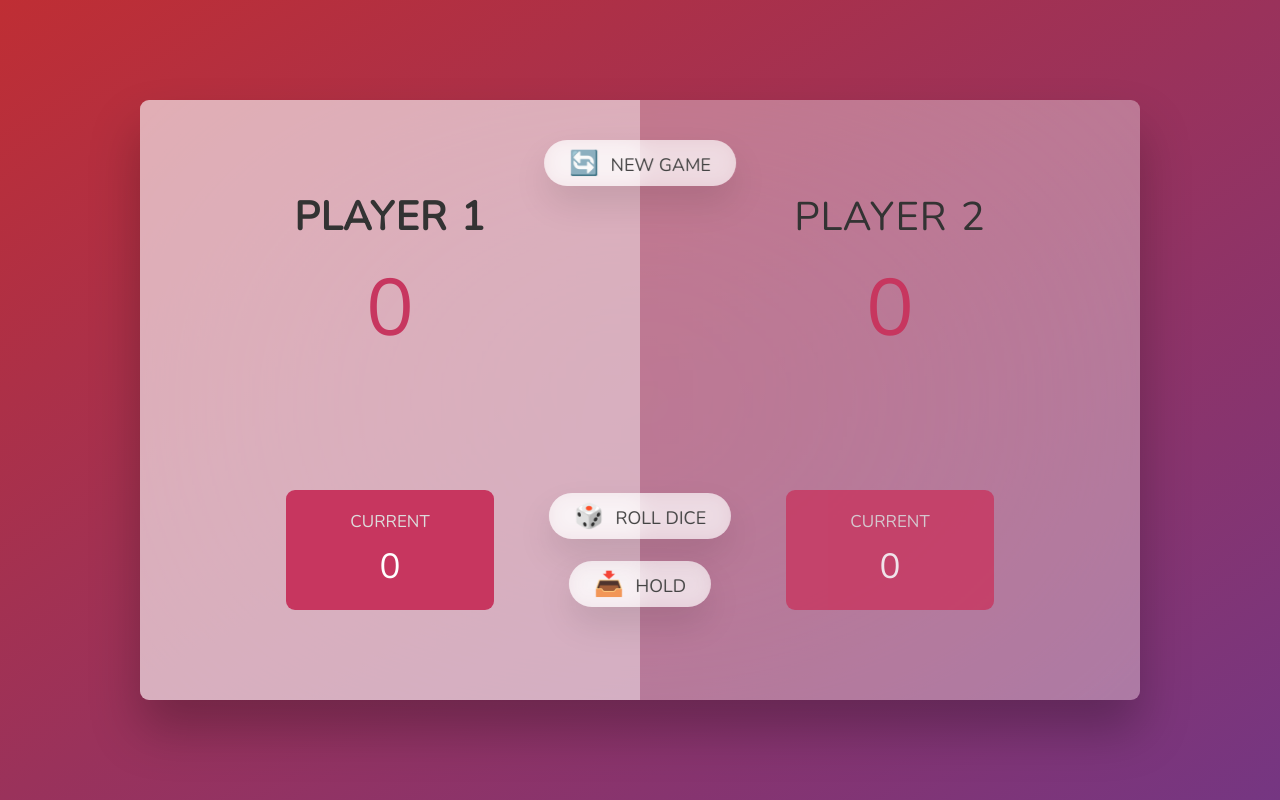
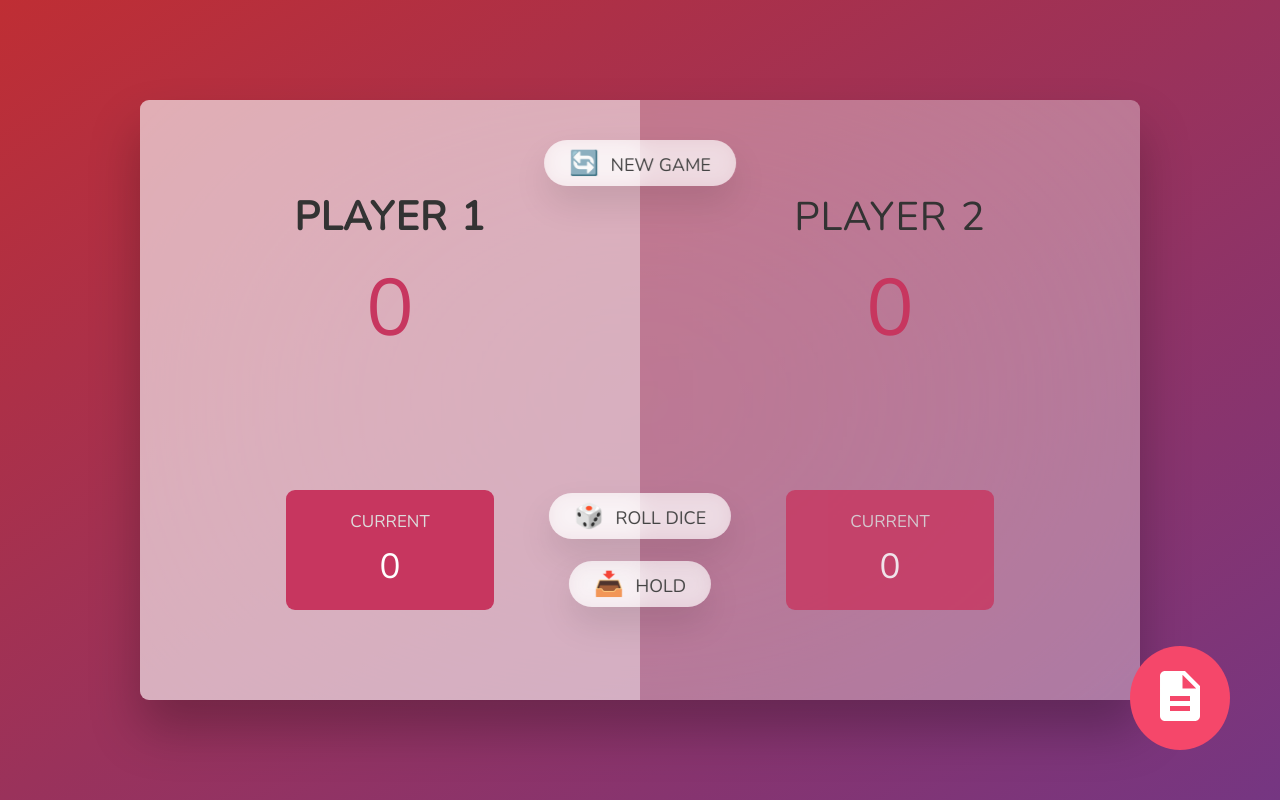
Before and after one commit to MehdiSajedi1/Dice-Game, a React (Create React App) app: page / in a window 1280 px wide. Built offline with nearby package versions, Linux system fonts and the light colour scheme.

Commit message:
Added rules icon & modal

```diff
--- a/src/App.css
+++ b/src/App.css
@@ -34,6 +34,12 @@ main {
   border-radius: 9px;
   overflow: hidden;
   display: flex;
+  transition: all 0.3s ease-out;
+}
+
+main.faded {
+  opacity: 0.15;
+  /* background-color: rgba(0, 0, 0, 0.2); */
 }
 
 .player {
@@ -169,3 +175,59 @@ main {
 .hidden {
   display: none;
 }
+
+.rules-container {
+  position: absolute;
+  bottom: 50px;
+  right: 50px;
+  padding: 20px;
+  cursor: pointer;
+  border-radius: 50%;
+  /* background-image: linear-gradient(to right, #753682 0%, #bf2e34 100%); */
+  background-color: #f5476a;
+}
+
+.rules {
+  width: 60px;
+  user-select: none;
+}
+
+.rules-modal {
+  position: absolute;
+  top: 50%;
+  left: 50%;
+  transform: translate(-50%, -50%);
+  transition: all 0.3s ease-out;
+  visibility: hidden;
+  opacity: 0;
+  border-radius: 20px;
+  color: white;
+  display: flex;
+  align-items: center;
+  flex-direction: column;
+  padding: 3rem;
+
+  width: 720px;
+  height: 496px;
+  background-color: #f5476a;
+}
+
+.rules-modal.deez {
+  visibility: visible;
+  opacity: 1;
+}
+
+.rules-modal h1 {
+  font-size: 48px;
+  text-transform: uppercase;
+}
+
+.rules-modal ul {
+  list-style: circle;
+  padding: 3rem;
+}
+
+.rules-modal li {
+  font-size: 26px;
+  margin-bottom: 10px;
+}
--- a/src/App.js
+++ b/src/App.js
@@ -1,10 +1,12 @@
-import React, { useEffect, useReducer } from 'react';
+import React, { useState, useEffect, useReducer } from 'react';
 import Player from './components/Player';
 import Dice from './components/Dice';
 import Button from './components/Button';
+import Rules from './components/Rules';
+import RulesModal from './components/RulesModal';
 import './App.css';
 
-const gamePoint = 30;
+const gamePoint = 100;
 
 const diceRoller = () => Math.floor(Math.random() * 6 + 1);
 
@@ -54,6 +56,7 @@ const reducer = (state, action) => {
 
 function App() {
   const [gameState, dispatch] = useReducer(reducer, initState);
+  const [showModal, setShowModal] = useState(false);
 
   useEffect(() => {
     if (gameState.currentRoll === 1) {
@@ -74,7 +77,8 @@ function App() {
   const newGame = () => dispatch({ type: 'RESET' });
 
   return (
-    <main className="App">
+    <>
+      <main className={showModal ? 'faded' : undefined}>
         <Player
           playerNum="1"
           score={gameState.score1}
@@ -96,6 +100,10 @@ function App() {
         <Button text="🎲 Roll Dice" className="btn--roll" onClick={rollDice} />
         <Button text="📥 Hold" className="btn--hold" onClick={hold} />
       </main>
+      <Rules showModal={showModal} setShowModal={setShowModal} />
+      {/* {showModal && <RulesModal />} */}
+      <RulesModal showModal={showModal} />
+    </>
   );
 }
 
--- /dev/null
+++ b/src/components/Rules.jsx
@@ -0,0 +1,16 @@
+import React from 'react';
+import RulesIcon from '../icons/rules.svg';
+
+const Rules = ({ showModal, setShowModal }) => {
+  const toggleModal = () => {
+    setShowModal((prevState) => !prevState);
+  };
+
+  return (
+    <div className="rules-container" onClick={toggleModal}>
+      <img src={RulesIcon} alt="rules" className="rules" />
+    </div>
+  );
+};
+
+export default Rules;
--- /dev/null
+++ b/src/components/RulesModal.jsx
@@ -0,0 +1,21 @@
+import React from 'react';
+
+const RulesModal = ({ showModal }) => {
+  return (
+    <div className={`rules-modal ${showModal && 'deez'}`}>
+      <h1>Rules</h1>
+      <ul>
+        <li>Roll the dice as many times as you want</li>
+        {/* <li>Hold when you want to current score to your total score</li> */}
+        <li>Hold to secure your current points and add them to your total</li>
+        <li>
+          If you roll a 1, you forfeit your turn and lose all your current
+          points
+        </li>
+        <li>First player to reach 100 points wins!</li>
+      </ul>
+    </div>
+  );
+};
+
+export default RulesModal;
```
Also changed, not shown: src/components/Button.jsx (renamed from src/components/Button.js), src/components/Dice.jsx (renamed from src/components/Dice.js), src/components/Player.jsx (renamed from src/components/Player.js), src/icons/rules.svg (added). Lines whose indentation alone changed are shown as unchanged.
